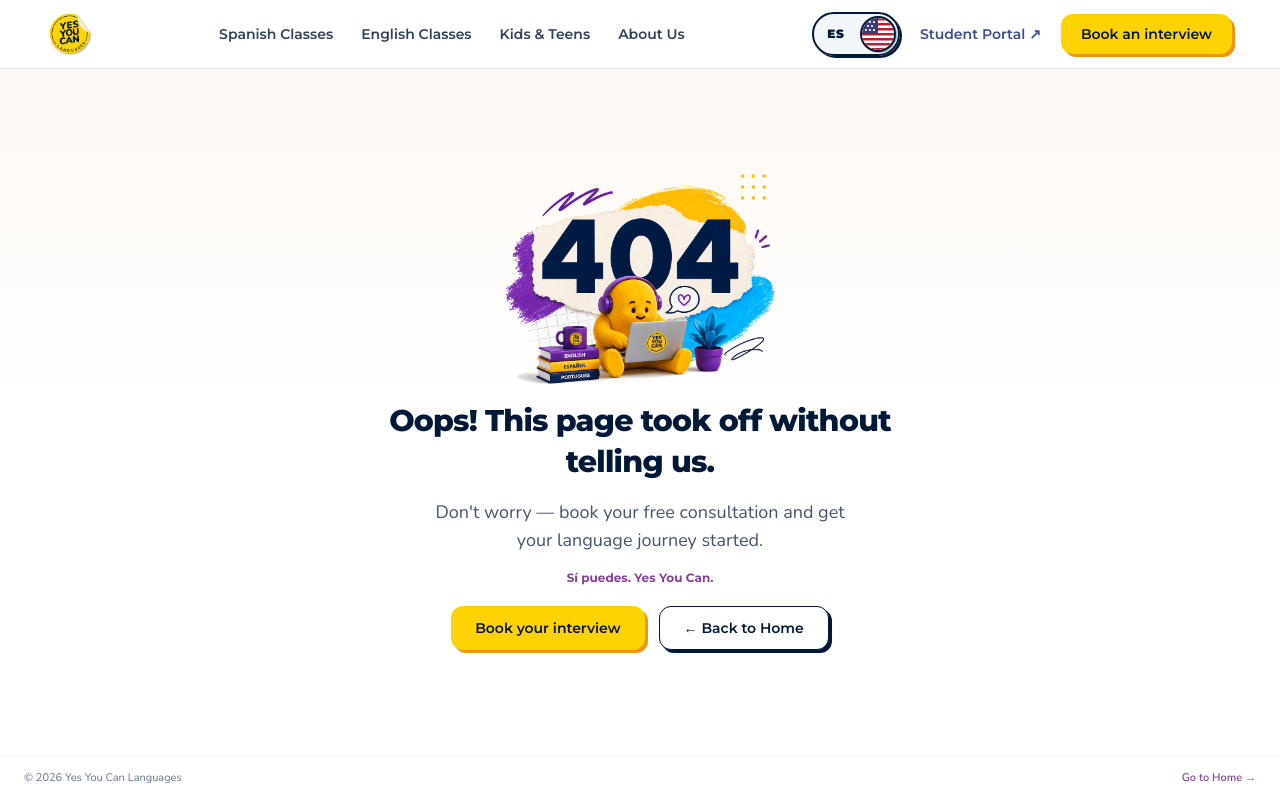
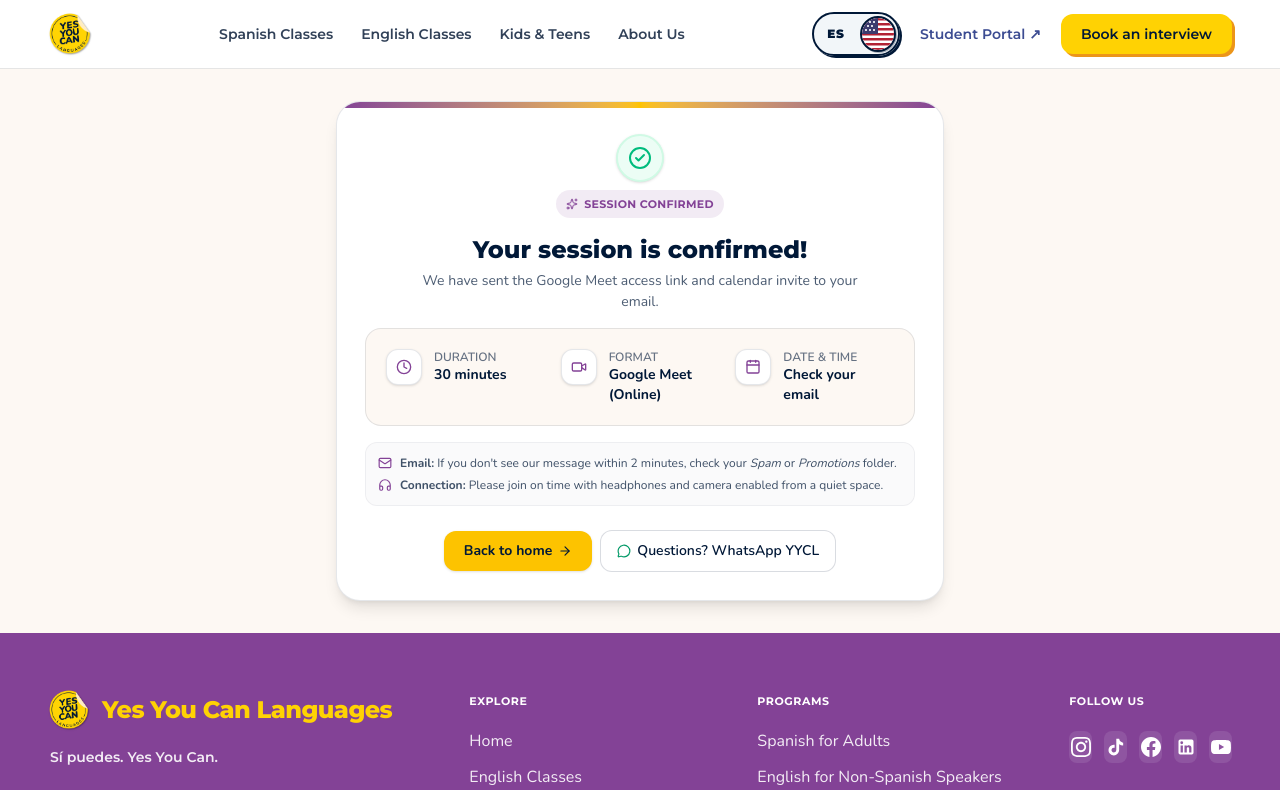
Before and after one commit to Dietol25/yycl-version-anterior, a Next.js app: page /en/booking-confirmed in a window 1280 px wide. Shown: the top 790 px of the page. Built offline with nearby package versions, Linux system fonts and the light colour scheme.

Commit message:
feat(en): add natural English confirmation URL /en/booking-confirmed

```diff
--- /dev/null
+++ b/app/en/booking-confirmed/page.tsx
@@ -0,0 +1,181 @@
+"use client";
+
+import React, { Suspense } from "react";
+import { useSearchParams } from "next/navigation";
+import Link from "next/link";
+import { Navbar } from "@/components/navigation/Navbar";
+import { Footer } from "@/components/navigation/Footer";
+import {
+  CheckCircle2,
+  Calendar,
+  Clock,
+  Video,
+  Mail,
+  Headphones,
+  ArrowRight,
+  Sparkles,
+  MessageCircle
+} from "lucide-react";
+
+function EnReservaConfirmadaContent() {
+  const searchParams = useSearchParams();
+
+  // Frame Busting: Break out of Appointlet iframe if redirected inside
+  React.useEffect(() => {
+    if (typeof window !== "undefined" && window.self !== window.top) {
+      try {
+        window.top!.location.href = window.location.href;
+      } catch {
+        // Fallback for strict cross-origin browser policies
+      }
+    }
+  }, []);
+
+  const firstName = searchParams.get("first_name") || searchParams.get("name") || "";
+  const email = searchParams.get("email") || "";
+  const startTimeRaw = searchParams.get("start_time") || searchParams.get("start") || "";
+
+  let formattedDate = "";
+  let formattedTime = "";
+
+  if (startTimeRaw) {
+    try {
+      const dateObj = new Date(startTimeRaw);
+      if (!isNaN(dateObj.getTime())) {
+        formattedDate = dateObj.toLocaleDateString("en-US", {
+          weekday: "long",
+          year: "numeric",
+          month: "long",
+          day: "numeric",
+        });
+
+        formattedTime = dateObj.toLocaleTimeString("en-US", {
+          hour: "2-digit",
+          minute: "2-digit",
+        });
+      }
+    } catch {
+      // Friendly fallback
+    }
+  }
+
+  return (
+    <div className="min-h-screen flex flex-col bg-[#FDF8F3] text-[#001837]">
+      <Navbar />
+
+      <main className="flex-1 py-4 sm:py-8 px-4 sm:px-6 lg:px-8 max-w-2xl mx-auto w-full flex items-center justify-center">
+        {/* Compact Confirmation Card */}
+        <div className="bg-white rounded-2xl sm:rounded-3xl border border-[#001837]/10 p-5 sm:p-7 shadow-lg space-y-4 text-center relative overflow-hidden w-full">
+
+          {/* Top Decorative Accent */}
+          <div className="absolute top-0 left-0 right-0 h-1.5 bg-gradient-to-r from-[#834296] via-[#FDC300] to-[#834296]" />
+
+          {/* Badge + Icon */}
+          <div className="flex flex-col items-center gap-2 pt-1">
+            <div className="inline-flex items-center justify-center w-12 h-12 rounded-full bg-emerald-50 border-2 border-emerald-100 text-emerald-500 shadow-sm">
+              <CheckCircle2 className="w-6 h-6" />
+            </div>
+            <div className="inline-flex items-center gap-1.5 px-2.5 py-0.5 rounded-full bg-[#834296]/10 text-[#834296] text-[11px] font-bold tracking-wide uppercase font-heading">
+              <Sparkles className="w-3 h-3" />
+              <span>Session Confirmed</span>
+            </div>
+          </div>
+
+          {/* Header */}
+          <div className="space-y-1">
+            <h1 className="text-xl sm:text-2xl font-extrabold font-heading text-[#001837]">
+              {firstName ? `All set, ${firstName}!` : "Your session is confirmed!"}
+            </h1>
+            <p className="text-xs sm:text-sm text-[#001837]/70 max-w-md mx-auto leading-normal">
+              We have sent the Google Meet access link and calendar invite to your email
+              {email ? <strong className="text-[#001837]"> ({email})</strong> : ""}.
+            </p>
+          </div>
+
+          {/* Meeting Details Card (Clean flat design without nested white boxes) */}
+          <div className="bg-[#FDF8F3] border border-[#001837]/10 rounded-2xl p-4 sm:p-5 text-left grid grid-cols-1 sm:grid-cols-3 gap-3 sm:gap-4">
+            <div className="flex items-start gap-3">
+              <div className="w-9 h-9 rounded-xl bg-white flex items-center justify-center text-[#834296] border border-[#001837]/10 shrink-0 shadow-sm">
+                <Clock className="w-4 h-4" />
+              </div>
+              <div>
+                <p className="text-[10px] sm:text-xs text-[#001837]/60 font-semibold uppercase">Duration</p>
+                <p className="text-xs sm:text-sm font-bold text-[#001837]">30 minutes</p>
+              </div>
+            </div>
+
+            <div className="flex items-start gap-3">
+              <div className="w-9 h-9 rounded-xl bg-white flex items-center justify-center text-[#834296] border border-[#001837]/10 shrink-0 shadow-sm">
+                <Video className="w-4 h-4" />
+              </div>
+              <div>
+                <p className="text-[10px] sm:text-xs text-[#001837]/60 font-semibold uppercase">Format</p>
+                <p className="text-xs sm:text-sm font-bold text-[#001837]">Google Meet (Online)</p>
+              </div>
+            </div>
+
+            <div className="flex items-start gap-3">
+              <div className="w-9 h-9 rounded-xl bg-white flex items-center justify-center text-[#834296] border border-[#001837]/10 shrink-0 shadow-sm">
+                <Calendar className="w-4 h-4" />
+              </div>
+              <div>
+                <p className="text-[10px] sm:text-xs text-[#001837]/60 font-semibold uppercase">Date & Time</p>
+                <p className="text-xs sm:text-sm font-bold text-[#001837]">
+                  {formattedDate ? `${formattedDate}, ${formattedTime}` : "Check your email"}
+                </p>
+              </div>
+            </div>
+          </div>
+
+          {/* Preparation Tips */}
+          <div className="text-left bg-[#001837]/[0.02] border border-[#001837]/5 rounded-xl p-3 space-y-1.5 text-xs text-[#001837]/75">
+            <div className="flex items-center gap-2">
+              <Mail className="w-3.5 h-3.5 text-[#834296] shrink-0" />
+              <span><strong>Email:</strong> If you don't see our message within 2 minutes, check your <em>Spam</em> or <em>Promotions</em> folder.</span>
+            </div>
+            <div className="flex items-center gap-2">
+              <Headphones className="w-3.5 h-3.5 text-[#834296] shrink-0" />
+              <span><strong>Connection:</strong> Please join on time with headphones and camera enabled from a quiet space.</span>
+            </div>
+          </div>
+
+          {/* Action Buttons */}
+          <div className="flex flex-col sm:flex-row items-center justify-center gap-2 pt-2">
+            <Link
+              href="/en"
+              className="w-full sm:w-auto inline-flex items-center justify-center gap-1.5 px-5 py-2.5 rounded-xl bg-[#FDC300] text-[#001837] font-bold text-xs sm:text-sm hover:brightness-105 transition-all shadow-sm active:scale-95"
+            >
+              <span>Back to home</span>
+              <ArrowRight className="w-3.5 h-3.5" />
+            </Link>
+
+            <a
+              href="https://wa.me/5491165784177?text=Hi%20YYCL,%20I%20just%20booked%20my%201-on-1%20assessment%20session"
+              target="_blank"
+              rel="noopener noreferrer"
+              className="w-full sm:w-auto inline-flex items-center justify-center gap-1.5 px-4 py-2.5 rounded-xl bg-white border border-[#001837]/15 text-[#001837] font-semibold text-xs sm:text-sm hover:bg-[#FDF8F3] transition-all"
+            >
+              <MessageCircle className="w-3.5 h-3.5 text-emerald-600" />
+              <span>Questions? WhatsApp YYCL</span>
+            </a>
+          </div>
+
+        </div>
+      </main>
+
+      <Footer />
+    </div>
+  );
+}
+
+export default function EnReservaConfirmadaPage() {
+  return (
+    <Suspense fallback={
+      <div className="min-h-screen flex items-center justify-center bg-[#FDF8F3]">
+        <div className="w-8 h-8 border-3 border-[#834296] border-t-transparent rounded-full animate-spin" />
+      </div>
+    }>
+      <EnReservaConfirmadaContent />
+    </Suspense>
+  );
+}
```
